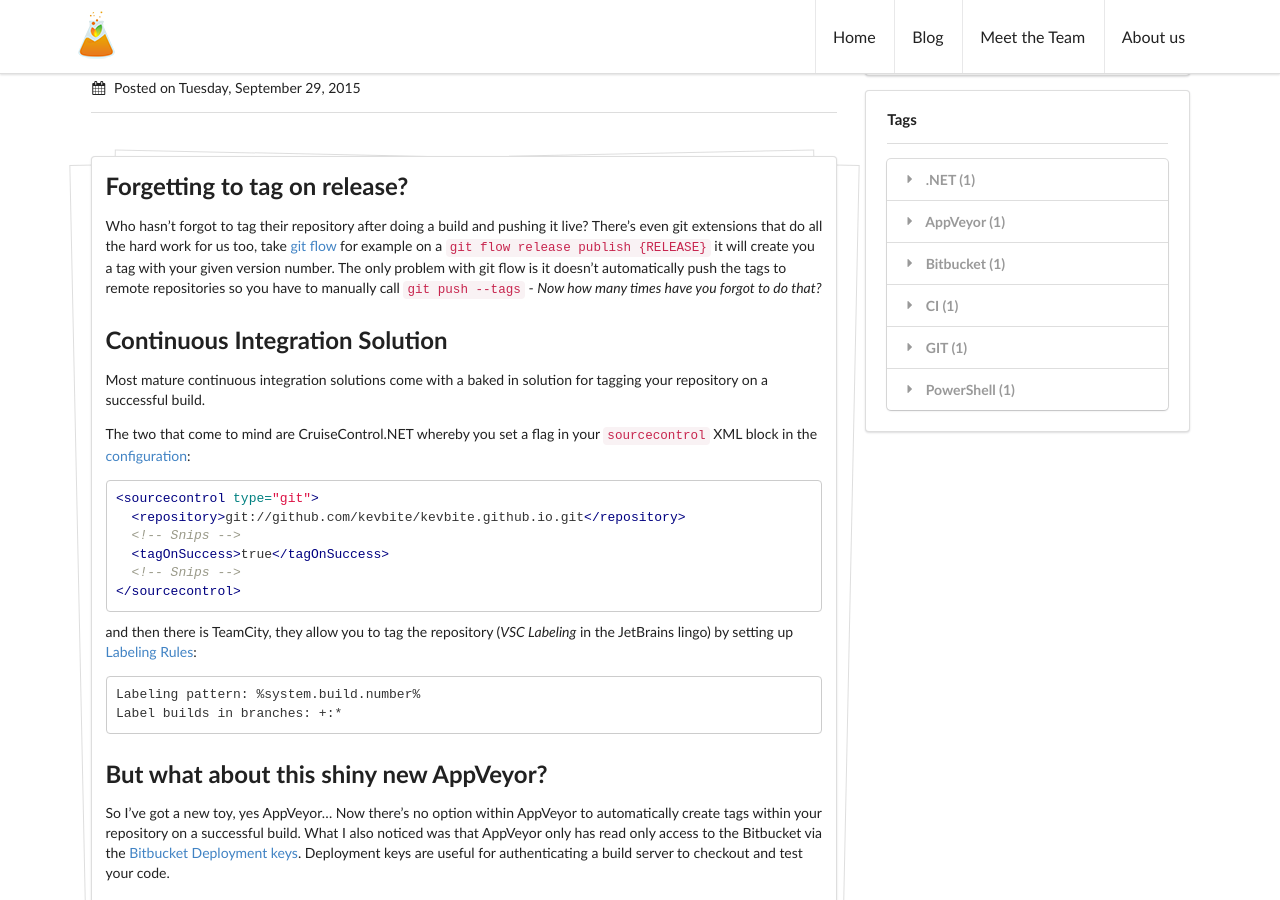
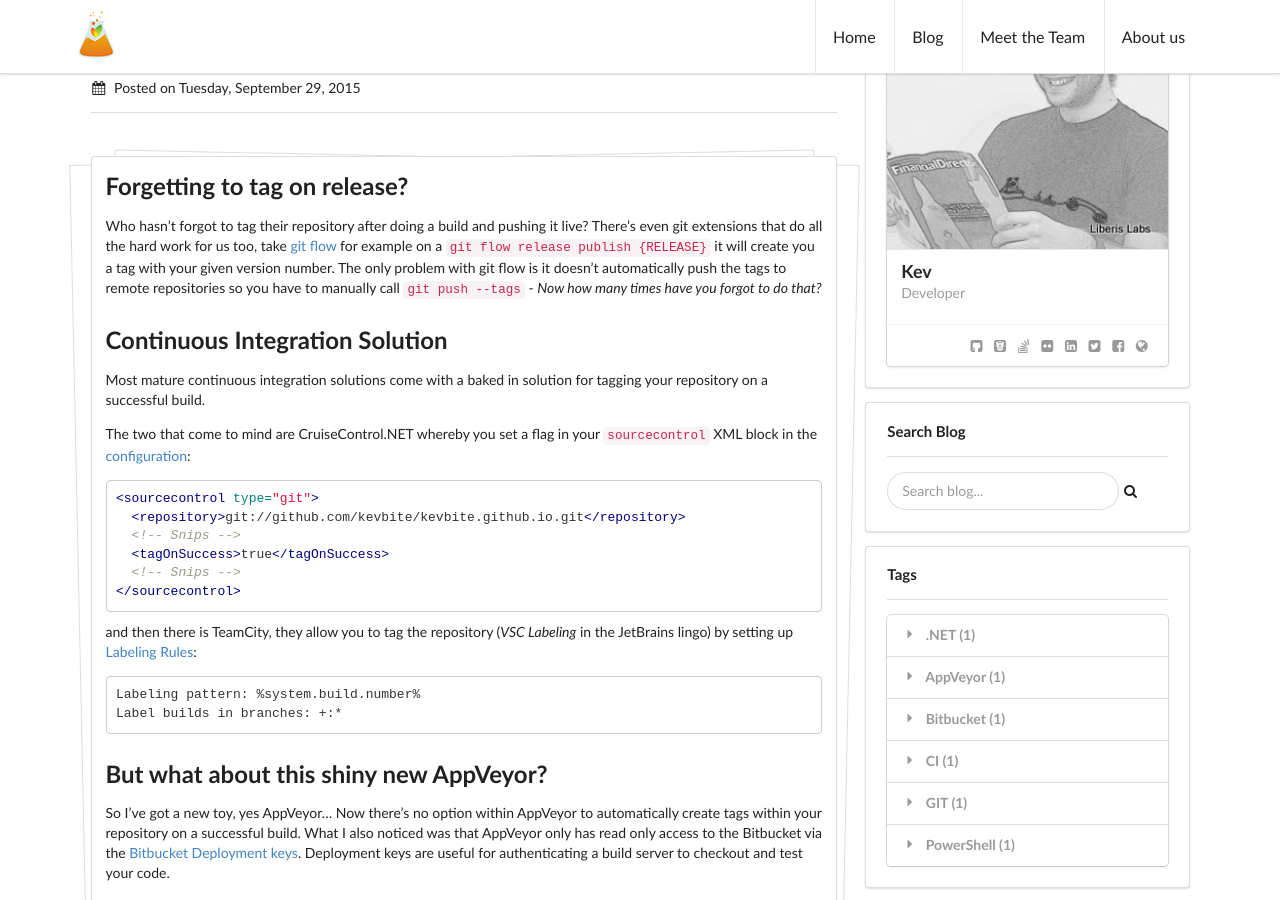
Before and after one commit to LiberisLabs/LiberisLabs.github.io, a Jekyll site: the page built from _posts/2015-09-29-tagging-bitbucket-repositories-with-appveyor.md, in a window 1280 px wide and 900 px high, scrolled down 369 px. Built offline with Jekyll 4.4.1, drawn with Linux system fonts in a browser that asks for light colours; nearby versions of some CDN libraries; some web fonts are replaced; Markdown is read by kramdown in place of the engine named in the settings.

Commit message:
Adding in posts authors card to side bar.

```diff
--- a/_layouts/post.html
+++ b/_layouts/post.html
@@ -36,6 +36,15 @@
       </div>
     </div>
      <div class="five wide column">
+      {% assign member = site.data.team | where:"name", page.author | first %}
+      {% if member != null %}
+      <div class="ui padded segment">
+        <div class="ui cards">
+        {% include member-card.html member=member %}
+        </div>
+      </div>
+      {% endif %}
+
       {% include blog-sidebar.html %}
      </div>
   </div>
```
